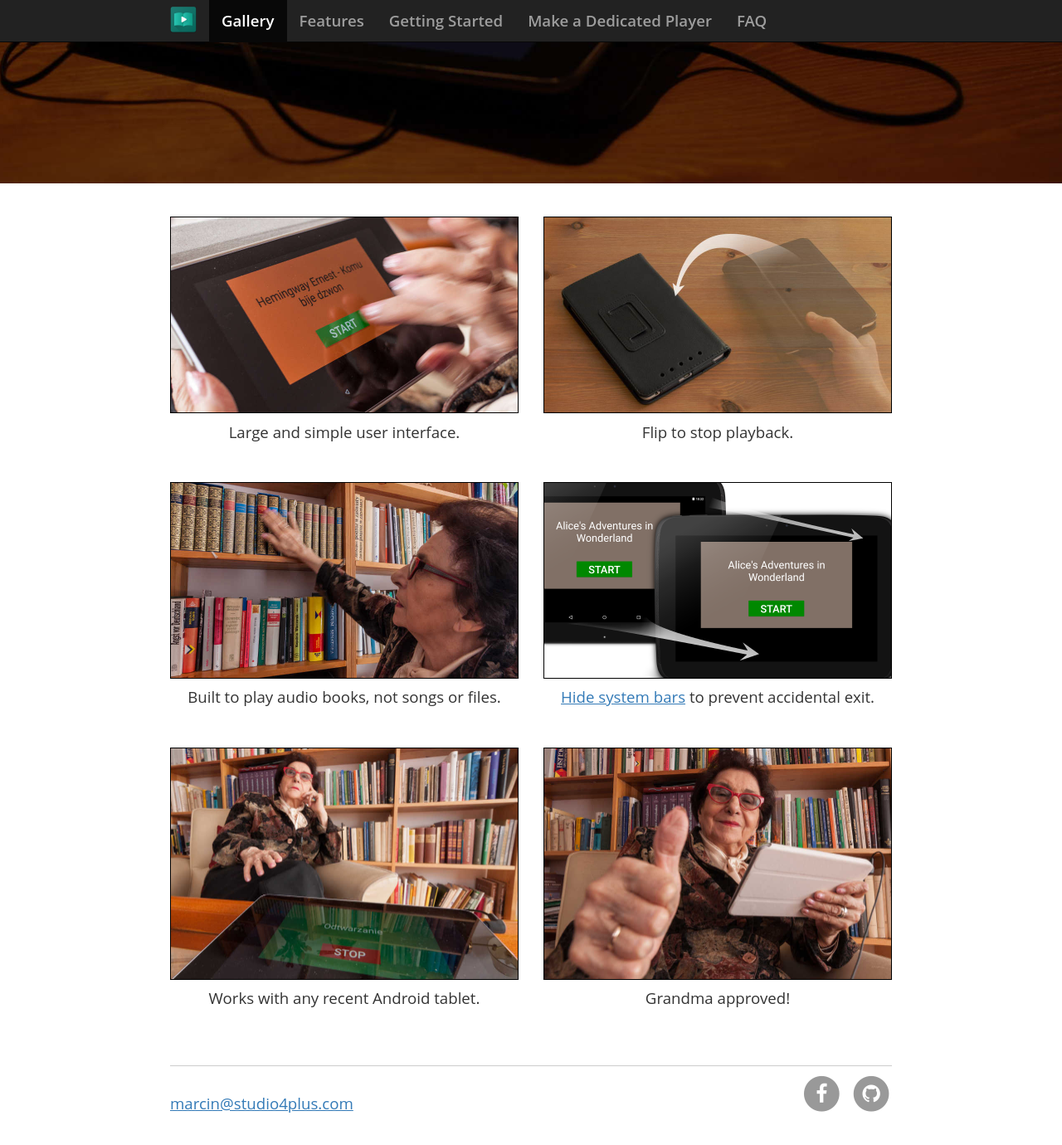
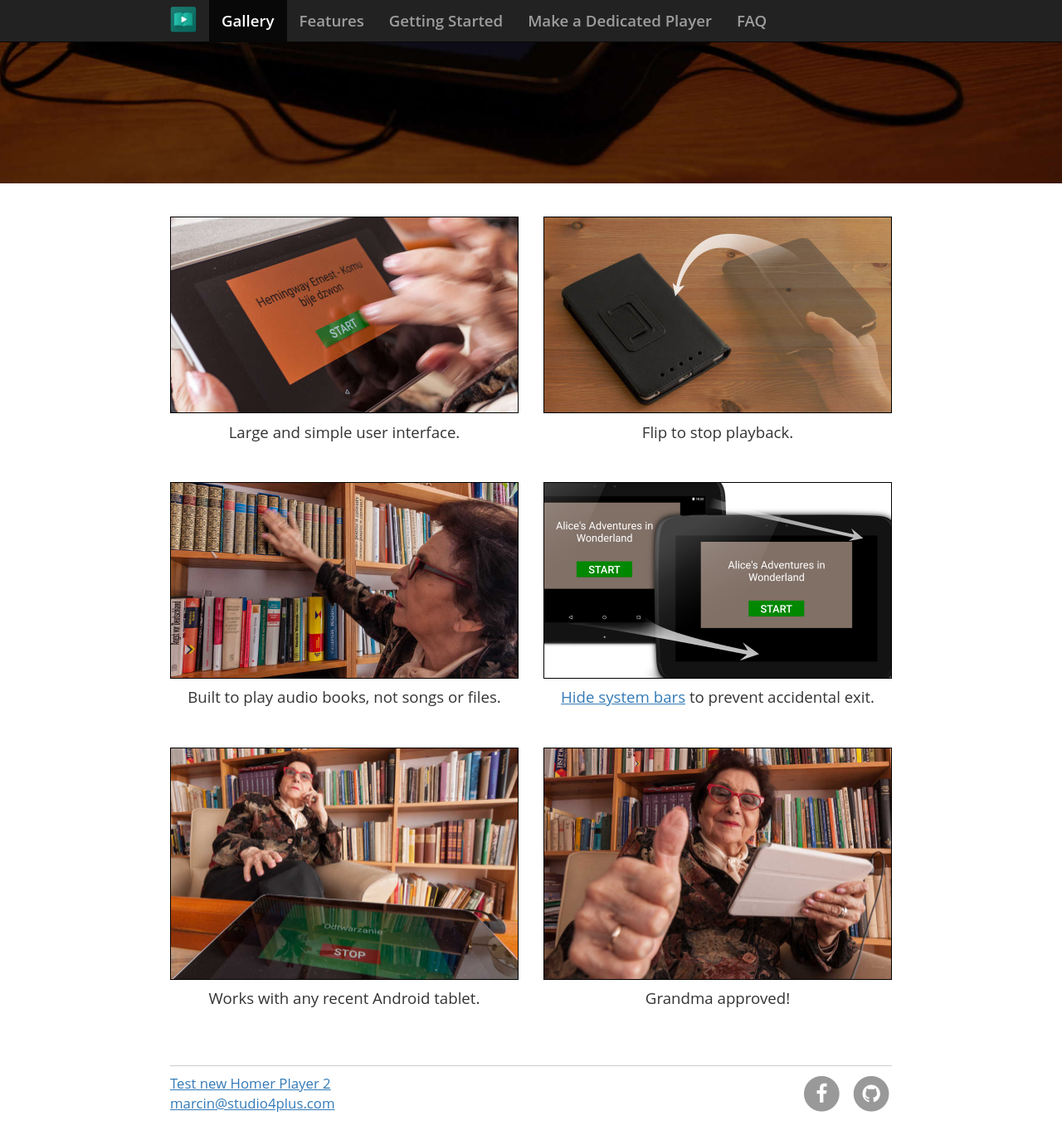
Before and after one commit to msimonides/homerplayer, a Jekyll site: the page built from gallery.html, in a window 1280 px wide and 1400 px high, scrolled down 363 px. Shown: the top 1380 px of the window at 83% size. Built offline with Jekyll 4.4.1, drawn with Linux system fonts in a browser that asks for light colours; nearby versions of some CDN libraries; some web fonts are replaced.

Commit message:
Add a small link to Homer Player 2.

```diff
--- a/_includes/footer.html
+++ b/_includes/footer.html
@@ -2,9 +2,10 @@
   <hr>
   <div class="row">
     <div class="col-xs-12 col-sm-8 text-center text-left-sm">
+      <a href="https://msimonides.github.io/homerplayer2">Test new Homer Player 2</a>
+      <br>
       <a href="mailto:marcin@studio4plus.com"
          onclick="gaLinkClick('email');">marcin@studio4plus.com</a>
-      <div class="fa-stack fa-lg" style="width:0"></div>
     </div>
     <div class="col-xs-12 col-sm-4 text-center text-right-sm">
       {% include social_links.html %}
--- a/css/style.css
+++ b/css/style.css
@@ -276,6 +276,11 @@ footer {
 
 footer .row div {
 	vertical-align: bottom;
+	margin-bottom: 0.5em;
+}
+
+footer .text-left-sm {
+	font-size: 90%;
 }
 
 footer hr {
```
